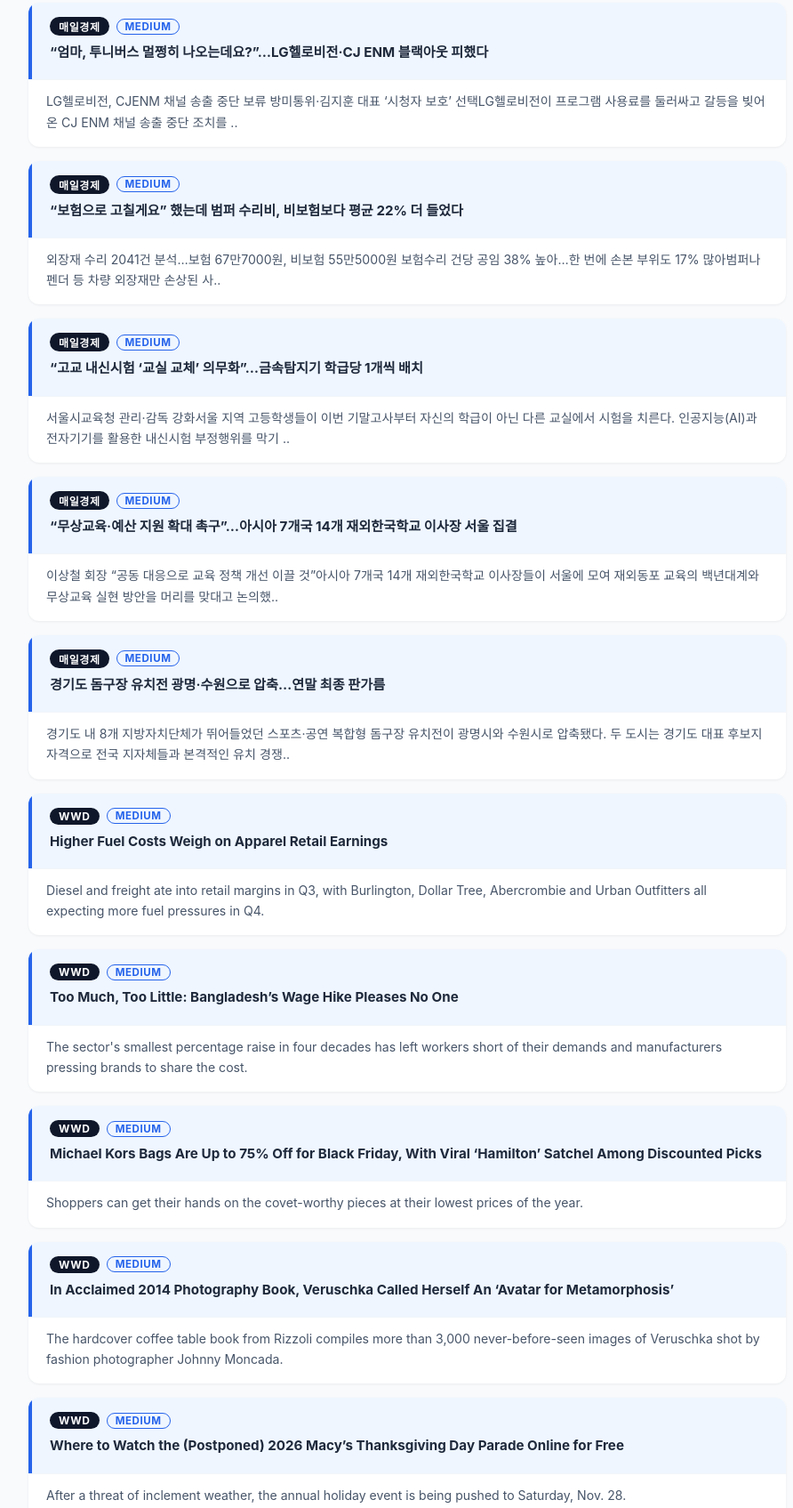
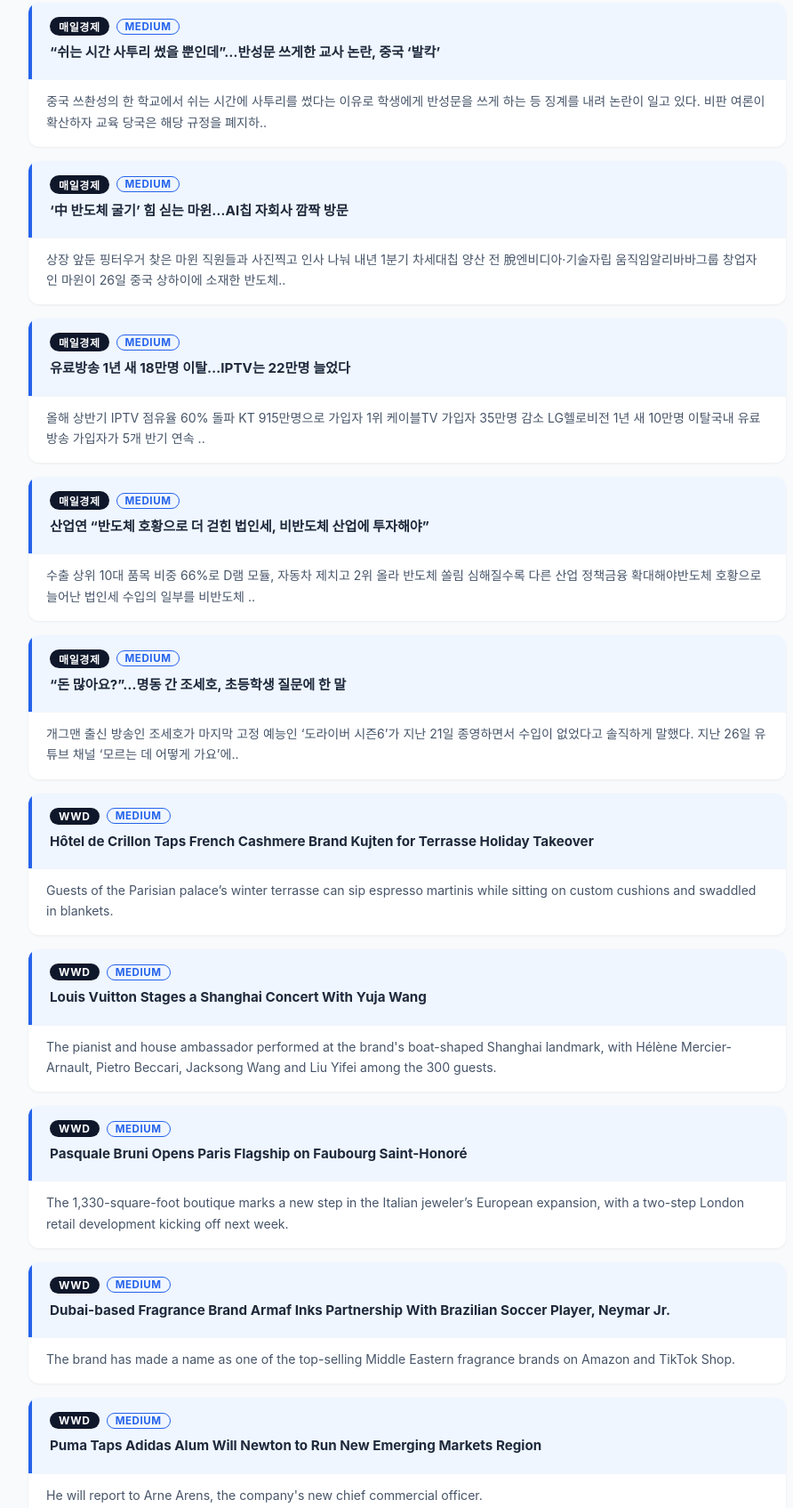
Before and after one commit to fame48kr/daily-newsletter, a plain HTML site: page index.html in a window 1280 px wide. Shown: the part 280-1975 px from the top of the page at 89% size, without its empty margins (182-1074 px from the left). Drawn offline with Linux system fonts and the light colour scheme.

Commit message:
deploy: b4a7a6250e3ed73876d34ceac3e6182636097a5a

```diff
--- a/index.html
+++ b/index.html
@@ -3,7 +3,7 @@
 <head>
 <meta charset="UTF-8">
 <meta name="viewport" content="width=device-width, initial-scale=1.0">
-<title>Daily Newsletter | November 26, 2026</title>
+<title>Daily Newsletter | November 27, 2026</title>
 <style>
   *, *::before, *::after { box-sizing: border-box; margin: 0; padding: 0; }
   body { font-family: -apple-system, BlinkMacSystemFont, "Segoe UI", sans-serif; background: #f8fafc; color: #1e293b; }
@@ -67,7 +67,7 @@
 
 <div class="hero">
   <h1>Daily Newsletter</h1>
-  <div class="date">NOVEMBER 26, 2026</div>
+  <div class="date">NOVEMBER 27, 2026</div>
 </div>
 
 <div class="controls">
@@ -91,13 +91,13 @@
               <span class="importance-badge" style="color:#2563eb; border-color:#2563eb;">Medium</span>
             </div>
             <h3 class="card-title">
-              <a href="https://www.mk.co.kr/news/business/12219262" target="_blank" rel="noopener">“엄마, 투니버스 멀쩡히 나오는데요?”…LG헬로비전·CJ ENM 블랙아웃 피했다</a>
+              <a href="https://www.mk.co.kr/news/world/12220083" target="_blank" rel="noopener">“쉬는 시간 사투리 썼을 뿐인데”…반성문 쓰게한 교사 논란, 중국 ‘발칵’</a>
             </h3>
             <div class="tags"></div>
           </div>
           <div class="card-body">
-            <p class="summary ko">LG헬로비전, CJENM 채널 송출 중단 보류 방미통위·김지훈 대표 ‘시청자 보호’ 선택LG헬로비전이 프로그램 사용료를 둘러싸고 갈등을 빚어온 CJ ENM 채널 송출 중단 조치를 ..</p>
-            <p class="summary en hidden">LG헬로비전, CJENM 채널 송출 중단 보류 방미통위·김지훈 대표 ‘시청자 보호’ 선택LG헬로비전이 프로그램 사용료를 둘러싸고 갈등을 빚어온 CJ ENM 채널 송출 중단 조치를 ..</p>
+            <p class="summary ko">중국 쓰촨성의 한 학교에서 쉬는 시간에 사투리를 썼다는 이유로 학생에게 반성문을 쓰게 하는 등 징계를 내려 논란이 일고 있다. 비판 여론이 확산하자 교육 당국은 해당 규정을 폐지하..</p>
+            <p class="summary en hidden">중국 쓰촨성의 한 학교에서 쉬는 시간에 사투리를 썼다는 이유로 학생에게 반성문을 쓰게 하는 등 징계를 내려 논란이 일고 있다. 비판 여론이 확산하자 교육 당국은 해당 규정을 폐지하..</p>
           </div>
         </div>
         <div class="card" data-importance="Medium">
@@ -107,13 +107,13 @@
               <span class="importance-badge" style="color:#2563eb; border-color:#2563eb;">Medium</span>
             </div>
             <h3 class="card-title">
-              <a href="https://www.mk.co.kr/news/economy/12219261" target="_blank" rel="noopener">“보험으로 고칠게요” 했는데 범퍼 수리비, 비보험보다 평균 22% 더 들었다</a>
+              <a href="https://www.mk.co.kr/news/world/12220082" target="_blank" rel="noopener">‘中 반도체 굴기’ 힘 싣는 마윈…AI칩 자회사 깜짝 방문</a>
             </h3>
             <div class="tags"></div>
           </div>
           <div class="card-body">
-            <p class="summary ko">외장재 수리 2041건 분석…보험 67만7000원, 비보험 55만5000원 보험수리 건당 공임 38% 높아…한 번에 손본 부위도 17% 많아범퍼나 펜더 등 차량 외장재만 손상된 사..</p>
-            <p class="summary en hidden">외장재 수리 2041건 분석…보험 67만7000원, 비보험 55만5000원 보험수리 건당 공임 38% 높아…한 번에 손본 부위도 17% 많아범퍼나 펜더 등 차량 외장재만 손상된 사..</p>
+            <p class="summary ko">상장 앞둔 핑터우거 찾은 마윈 직원들과 사진찍고 인사 나눠  내년 1분기 차세대칩 양산 전 脫엔비디아·기술자립 움직임알리바바그룹 창업자인 마윈이 26일 중국 상하이에 소재한 반도체..</p>
+            <p class="summary en hidden">상장 앞둔 핑터우거 찾은 마윈 직원들과 사진찍고 인사 나눠  내년 1분기 차세대칩 양산 전 脫엔비디아·기술자립 움직임알리바바그룹 창업자인 마윈이 26일 중국 상하이에 소재한 반도체..</p>
           </div>
         </div>
         <div class="card" data-importance="Medium">
@@ -123,13 +123,13 @@
               <span class="importance-badge" style="color:#2563eb; border-color:#2563eb;">Medium</span>
             </div>
             <h3 class="card-title">
-              <a href="https://www.mk.co.kr/news/society/12219260" target="_blank" rel="noopener">“고교 내신시험 ‘교실 교체’ 의무화”…금속탐지기 학급당 1개씩 배치</a>
+              <a href="https://www.mk.co.kr/news/it/12220081" target="_blank" rel="noopener">유료방송 1년 새 18만명 이탈…IPTV는 22만명 늘었다</a>
             </h3>
             <div class="tags"></div>
           </div>
           <div class="card-body">
-            <p class="summary ko">서울시교육청 관리·감독 강화서울 지역 고등학생들이 이번 기말고사부터 자신의 학급이 아닌 다른 교실에서 시험을 치른다. 인공지능(AI)과 전자기기를 활용한 내신시험 부정행위를 막기 ..</p>
-            <p class="summary en hidden">서울시교육청 관리·감독 강화서울 지역 고등학생들이 이번 기말고사부터 자신의 학급이 아닌 다른 교실에서 시험을 치른다. 인공지능(AI)과 전자기기를 활용한 내신시험 부정행위를 막기 ..</p>
+            <p class="summary ko">올해 상반기 IPTV 점유율 60% 돌파 KT 915만명으로 가입자 1위 케이블TV 가입자 35만명 감소 LG헬로비전 1년 새 10만명 이탈국내 유료방송 가입자가 5개 반기 연속 ..</p>
+            <p class="summary en hidden">올해 상반기 IPTV 점유율 60% 돌파 KT 915만명으로 가입자 1위 케이블TV 가입자 35만명 감소 LG헬로비전 1년 새 10만명 이탈국내 유료방송 가입자가 5개 반기 연속 ..</p>
           </div>
         </div>
         <div class="card" data-importance="Medium">
@@ -139,13 +139,13 @@
               <span class="importance-badge" style="color:#2563eb; border-color:#2563eb;">Medium</span>
             </div>
             <h3 class="card-title">
-              <a href="https://www.mk.co.kr/news/politics/12219259" target="_blank" rel="noopener">“무상교육·예산 지원 확대 촉구”…아시아 7개국 14개 재외한국학교 이사장 서울 집결</a>
+              <a href="https://www.mk.co.kr/news/economy/12220080" target="_blank" rel="noopener">산업연 “반도체 호황으로 더 걷힌 법인세, 비반도체 산업에 투자해야”</a>
             </h3>
             <div class="tags"></div>
           </div>
           <div class="card-body">
-            <p class="summary ko">이상철 회장 “공동 대응으로 교육 정책 개선 이끌 것”아시아 7개국 14개 재외한국학교 이사장들이 서울에 모여 재외동포 교육의 백년대계와 무상교육 실현 방안을 머리를 맞대고 논의했..</p>
-            <p class="summary en hidden">이상철 회장 “공동 대응으로 교육 정책 개선 이끌 것”아시아 7개국 14개 재외한국학교 이사장들이 서울에 모여 재외동포 교육의 백년대계와 무상교육 실현 방안을 머리를 맞대고 논의했..</p>
+            <p class="summary ko">수출 상위 10대 품목 비중 66%로 D램 모듈, 자동차 제치고 2위 올라 반도체 쏠림 심해질수록 다른 산업 정책금융 확대해야반도체 호황으로 늘어난 법인세 수입의 일부를 비반도체 ..</p>
+            <p class="summary en hidden">수출 상위 10대 품목 비중 66%로 D램 모듈, 자동차 제치고 2위 올라 반도체 쏠림 심해질수록 다른 산업 정책금융 확대해야반도체 호황으로 늘어난 법인세 수입의 일부를 비반도체 ..</p>
           </div>
         </div>
         <div class="card" data-importance="Medium">
@@ -155,13 +155,13 @@
               <span class="importance-badge" style="color:#2563eb; border-color:#2563eb;">Medium</span>
             </div>
             <h3 class="card-title">
-              <a href="https://www.mk.co.kr/news/society/12219257" target="_blank" rel="noopener">경기도 돔구장 유치전 광명·수원으로 압축…연말 최종 판가름</a>
+              <a href="https://www.mk.co.kr/news/culture/12220079" target="_blank" rel="noopener">“돈 많아요?”…명동 간 조세호, 초등학생 질문에 한 말</a>
             </h3>
             <div class="tags"></div>
           </div>
           <div class="card-body">
-            <p class="summary ko">경기도 내 8개 지방자치단체가 뛰어들었던 스포츠·공연 복합형 돔구장 유치전이 광명시와 수원시로 압축됐다. 두 도시는 경기도 대표 후보지 자격으로 전국 지자체들과 본격적인 유치 경쟁..</p>
-            <p class="summary en hidden">경기도 내 8개 지방자치단체가 뛰어들었던 스포츠·공연 복합형 돔구장 유치전이 광명시와 수원시로 압축됐다. 두 도시는 경기도 대표 후보지 자격으로 전국 지자체들과 본격적인 유치 경쟁..</p>
+            <p class="summary ko">개그맨 출신 방송인 조세호가 마지막 고정 예능인 ‘도라이버 시즌6’가 지난 21일 종영하면서 수입이 없었다고 솔직하게 말했다. 지난 26일 유튜브 채널 ‘모르는 데 어떻게 가요’에..</p>
+            <p class="summary en hidden">개그맨 출신 방송인 조세호가 마지막 고정 예능인 ‘도라이버 시즌6’가 지난 21일 종영하면서 수입이 없었다고 솔직하게 말했다. 지난 26일 유튜브 채널 ‘모르는 데 어떻게 가요’에..</p>
           </div>
         </div>
         <div class="card" data-importance="Medium">
@@ -171,13 +171,13 @@
               <span class="importance-badge" style="color:#2563eb; border-color:#2563eb;">Medium</span>
             </div>
             <h3 class="card-title">
-              <a href="https://wwd.com/?p=1239466545" target="_blank" rel="noopener">Higher Fuel Costs Weigh on Apparel Retail Earnings</a>
+              <a href="https://wwd.com/?p=1239467110" target="_blank" rel="noopener">Hôtel de Crillon Taps French Cashmere Brand Kujten for Terrasse Holiday Takeover</a>
             </h3>
             <div class="tags"></div>
           </div>
           <div class="card-body">
-            <p class="summary ko">Diesel and freight ate into retail margins in Q3, with Burlington, Dollar Tree, Abercrombie and Urban Outfitters all expecting more fuel pressures in Q4.</p>
-            <p class="summary en hidden">Diesel and freight ate into retail margins in Q3, with Burlington, Dollar Tree, Abercrombie and Urban Outfitters all expecting more fuel pressures in Q4.</p>
+            <p class="summary ko">Guests of the Parisian palace’s winter terrasse can sip  espresso  martinis while sitting on custom cushions and swaddled in blankets.</p>
+            <p class="summary en hidden">Guests of the Parisian palace’s winter terrasse can sip  espresso  martinis while sitting on custom cushions and swaddled in blankets.</p>
           </div>
         </div>
         <div class="card" data-importance="Medium">
@@ -187,13 +187,13 @@
               <span class="importance-badge" style="color:#2563eb; border-color:#2563eb;">Medium</span>
             </div>
             <h3 class="card-title">
-              <a href="https://wwd.com/?p=1239466520" target="_blank" rel="noopener">Too Much, Too Little: Bangladesh’s Wage Hike Pleases No One</a>
+              <a href="https://wwd.com/?p=1239467077" target="_blank" rel="noopener">Louis Vuitton Stages a Shanghai Concert With Yuja Wang</a>
             </h3>
             <div class="tags"></div>
           </div>
           <div class="card-body">
-            <p class="summary ko">The sector's smallest percentage raise in four decades has left workers short of their demands and manufacturers pressing brands to share the cost.</p>
-            <p class="summary en hidden">The sector's smallest percentage raise in four decades has left workers short of their demands and manufacturers pressing brands to share the cost.</p>
+            <p class="summary ko">The pianist and house ambassador performed at the brand's boat-shaped Shanghai landmark, with Hélène Mercier-Arnault, Pietro Beccari, Jacksong Wang and Liu Yifei among the 300 guests.</p>
+            <p class="summary en hidden">The pianist and house ambassador performed at the brand's boat-shaped Shanghai landmark, with Hélène Mercier-Arnault, Pietro Beccari, Jacksong Wang and Liu Yifei among the 300 guests.</p>
           </div>
         </div>
         <div class="card" data-importance="Medium">
@@ -203,13 +203,13 @@
               <span class="importance-badge" style="color:#2563eb; border-color:#2563eb;">Medium</span>
             </div>
             <h3 class="card-title">
-              <a href="https://wwd.com/?p=1239429104" target="_blank" rel="noopener">Michael Kors Bags Are Up to 75% Off for Black Friday, With Viral ‘Hamilton’ Satchel Among Discounted Picks</a>
+              <a href="https://wwd.com/?p=1239466929" target="_blank" rel="noopener">Pasquale Bruni Opens Paris Flagship on Faubourg Saint-Honoré</a>
             </h3>
             <div class="tags"></div>
           </div>
           <div class="card-body">
-            <p class="summary ko">Shoppers can get their hands on the covet-worthy pieces at their lowest prices of the year.</p>
-            <p class="summary en hidden">Shoppers can get their hands on the covet-worthy pieces at their lowest prices of the year.</p>
+            <p class="summary ko">The 1,330-square-foot boutique marks a new step in the Italian jeweler’s European expansion, with a two-step London retail development kicking off next week.</p>
+            <p class="summary en hidden">The 1,330-square-foot boutique marks a new step in the Italian jeweler’s European expansion, with a two-step London retail development kicking off next week.</p>
           </div>
         </div>
         <div class="card" data-importance="Medium">
@@ -219,13 +219,13 @@
               <span class="importance-badge" style="color:#2563eb; border-color:#2563eb;">Medium</span>
             </div>
             <h3 class="card-title">
-              <a href="https://wwd.com/?p=1239465432" target="_blank" rel="noopener">In Acclaimed 2014 Photography Book, Veruschka Called Herself An ‘Avatar for Metamorphosis’</a>
+              <a href="https://wwd.com/?p=1239466914" target="_blank" rel="noopener">Dubai-based Fragrance Brand Armaf Inks Partnership With Brazilian Soccer Player, Neymar Jr.</a>
             </h3>
             <div class="tags"></div>
           </div>
           <div class="card-body">
-            <p class="summary ko">The hardcover coffee table book from Rizzoli compiles more than 3,000 never-before-seen images of Veruschka shot by fashion photographer Johnny Moncada.</p>
-            <p class="summary en hidden">The hardcover coffee table book from Rizzoli compiles more than 3,000 never-before-seen images of Veruschka shot by fashion photographer Johnny Moncada.</p>
+            <p class="summary ko">The brand has made a name as one of the top-selling Middle Eastern fragrance brands on Amazon and TikTok Shop.</p>
+            <p class="summary en hidden">The brand has made a name as one of the top-selling Middle Eastern fragrance brands on Amazon and TikTok Shop.</p>
           </div>
         </div>
         <div class="card" data-importance="Medium">
@@ -235,18 +235,18 @@
               <span class="importance-badge" style="color:#2563eb; border-color:#2563eb;">Medium</span>
             </div>
             <h3 class="card-title">
-              <a href="https://wwd.com/?p=1239465042" target="_blank" rel="noopener">Where to Watch the (Postponed) 2026 Macy’s Thanksgiving Day Parade Online for Free</a>
+              <a href="https://wwd.com/?p=1239466893" target="_blank" rel="noopener">Puma Taps Adidas Alum Will Newton to Run New Emerging Markets Region</a>
             </h3>
             <div class="tags"></div>
           </div>
           <div class="card-body">
-            <p class="summary ko">After a threat of inclement weather, the annual holiday event is being pushed to Saturday, Nov. 28.</p>
-            <p class="summary en hidden">After a threat of inclement weather, the annual holiday event is being pushed to Saturday, Nov. 28.</p>
+            <p class="summary ko">He will report to Arne Arens, the company's new chief commercial officer.</p>
+            <p class="summary en hidden">He will report to Arne Arens, the company's new chief commercial officer.</p>
           </div>
         </div>
 </div>
 
-<footer>Generated November 26, 2026 · Powered by Claude AI</footer>
+<footer>Generated November 27, 2026 · Powered by Claude AI</footer>
 
 <script>
 function setLang(lang) {
```
